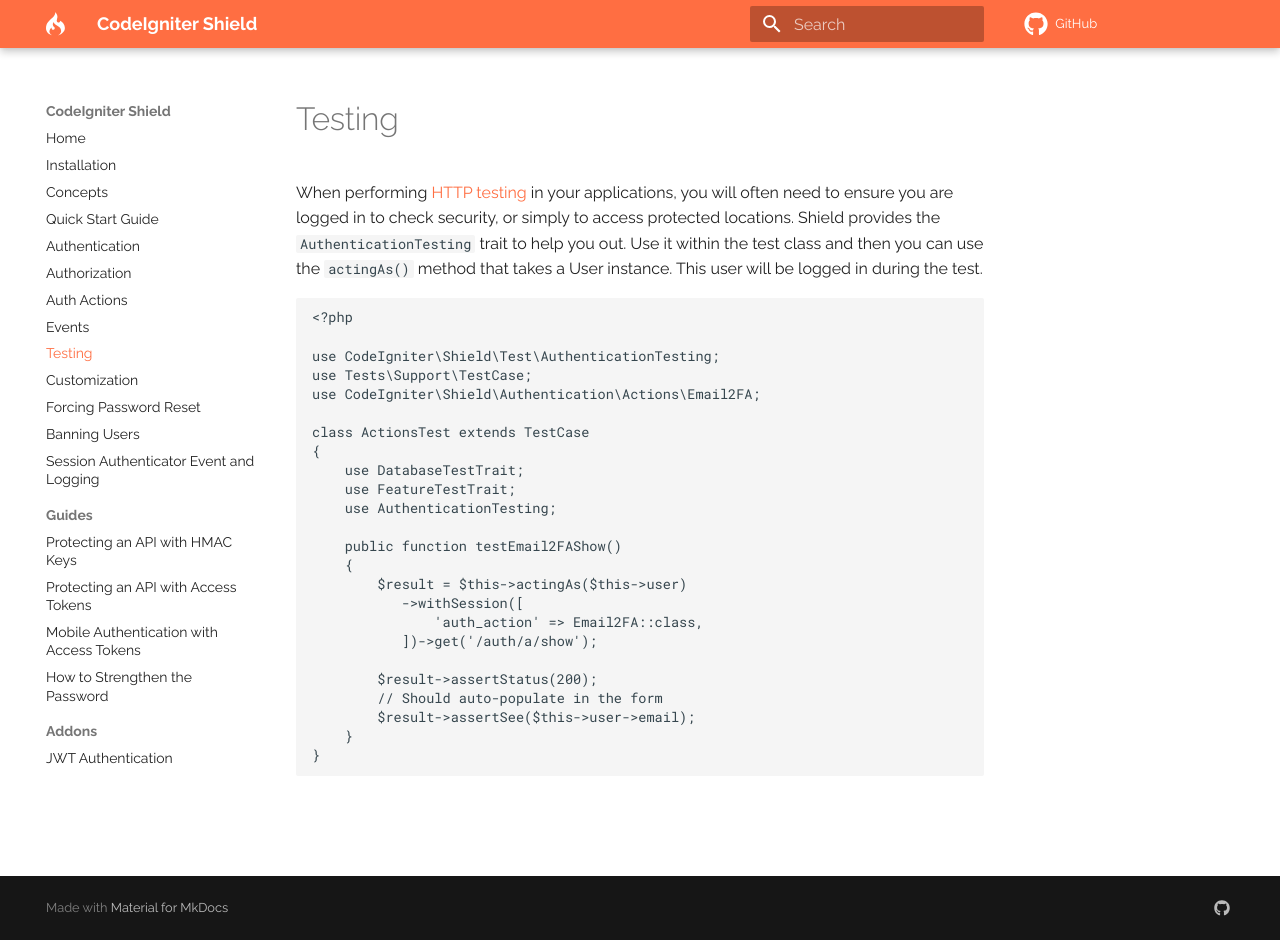
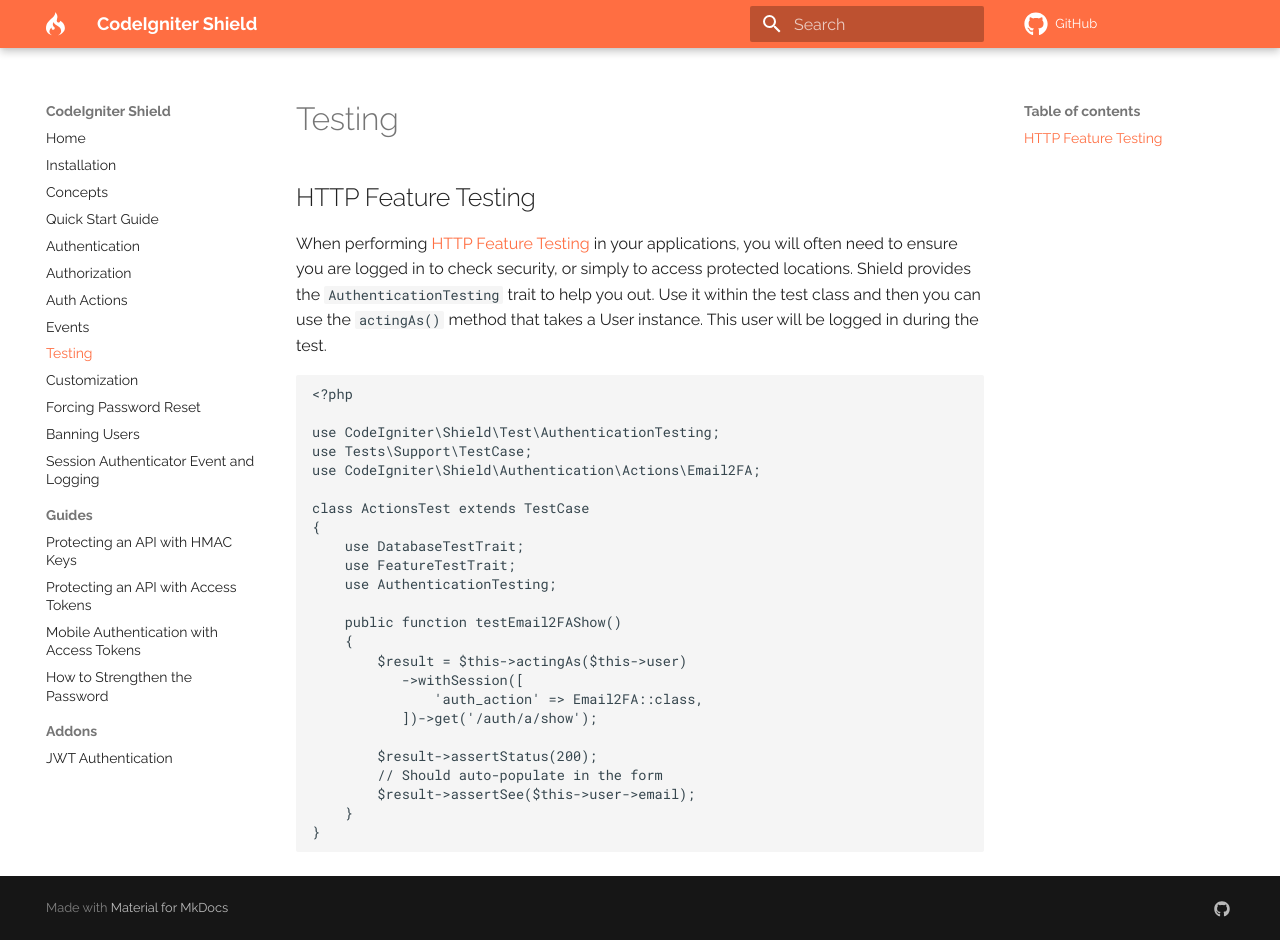
Before and after one commit to codeigniter4/shield, an MkDocs documentation site: the page built from docs/testing.md, in a window 1280 px wide and 940 px high. Built offline with MkDocs 1.6.1 and Material for MkDocs 9.7.7, drawn with Linux system fonts in a browser that asks for light colours; comment, search, counter and statistics services are not loaded; a style sheet for code colours, icons or effects is not loaded.

Commit message:
docs: add section title

```diff
--- a/docs/testing.md
+++ b/docs/testing.md
@@ -1,6 +1,8 @@
 # Testing
 
-When performing [HTTP testing](https://codeigniter.com/user_guide/testing/feature.html) in your applications, you
+## HTTP Feature Testing
+
+When performing [HTTP Feature Testing](https://codeigniter.com/user_guide/testing/feature.html) in your applications, you
 will often need to ensure you are logged in to check security, or simply to access protected locations. Shield
 provides the `AuthenticationTesting` trait to help you out. Use it within the test class and then you can use
 the `actingAs()` method that takes a User instance. This user will be logged in during the test.
```
